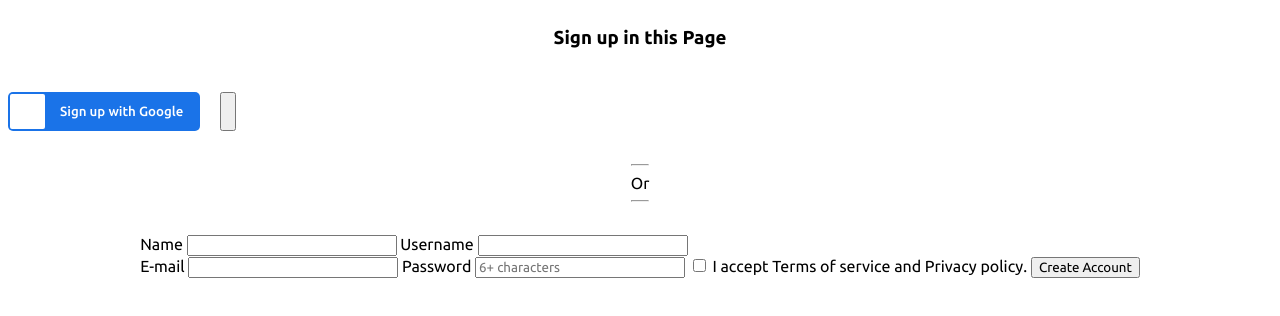
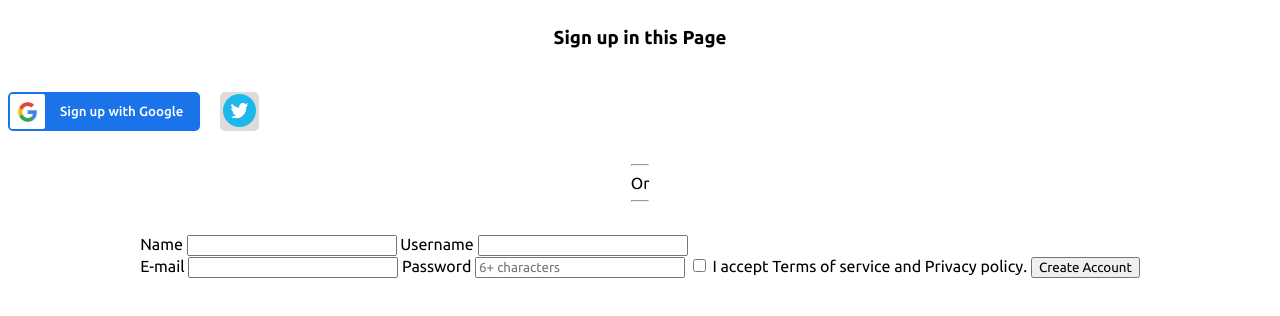
Before and after one commit to arekiu/Login-form, a plain HTML site: page index.html in a window 1280 px wide. Drawn offline with Linux system fonts and the light colour scheme.

Commit message:
buttons finished and looking well

```diff
--- a/index.html
+++ b/index.html
@@ -12,12 +12,16 @@
         <h3>Sign up in this Page</h3>
         <div class="buttons">
             <button class="google-btn">
-                <picture></picture>
+                <picture>
+                    <img src="./images/google.png" alt="Logo Google">
+                </picture>
                 <span>Sign up with Google</span>
             </button>
 
             <button class="twitter-btn">
-                <picture></picture>
+                <picture>
+                    <img src="./images/twitter.png" alt="Logo Twitter">
+                </picture>
             </button>
         </div>
 
--- a/styles.css
+++ b/styles.css
@@ -29,7 +29,7 @@
     cursor: pointer;
 }
 
-.google-btn:hover {
+.google-btn:hover , .twitter-btn:hover{
     opacity: 0.6;
 }
 
@@ -38,6 +38,13 @@
     background-color: white;
     height: 35px;
     border-radius: 2px;
+    display: flex;
+    align-items: center;
+    justify-content: center;
+}
+
+.google-btn picture img {
+    width: 90%;
 }
 
 .google-btn span {
@@ -45,3 +52,20 @@
     font-weight: 500;
     padding: 15px;
 }
+
+.twitter-btn {
+    width: 39px;
+    background-color: rgb(223, 219, 219);
+    height: 39px;
+    border-radius: 5px;
+    display: flex;
+    align-items: center;
+    justify-content: center;
+    border: none;
+    padding: 2px;
+    cursor: pointer;
+}
+
+.twitter-btn picture img {
+    width: 95%;
+}
```
